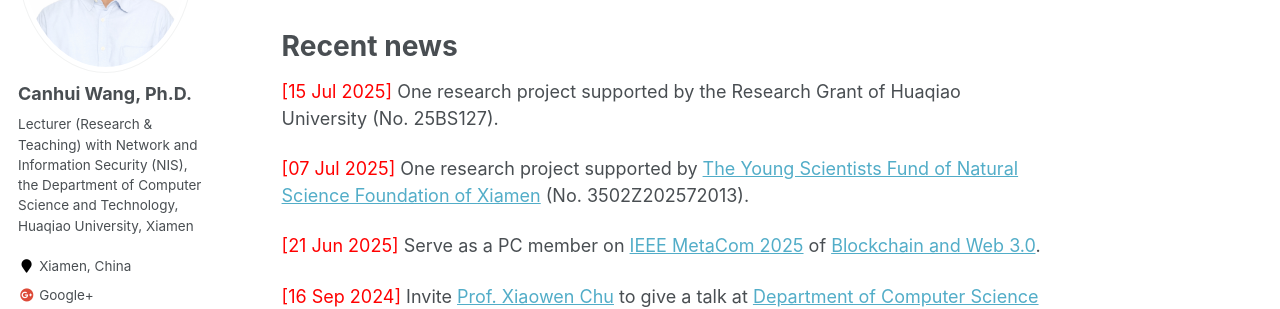
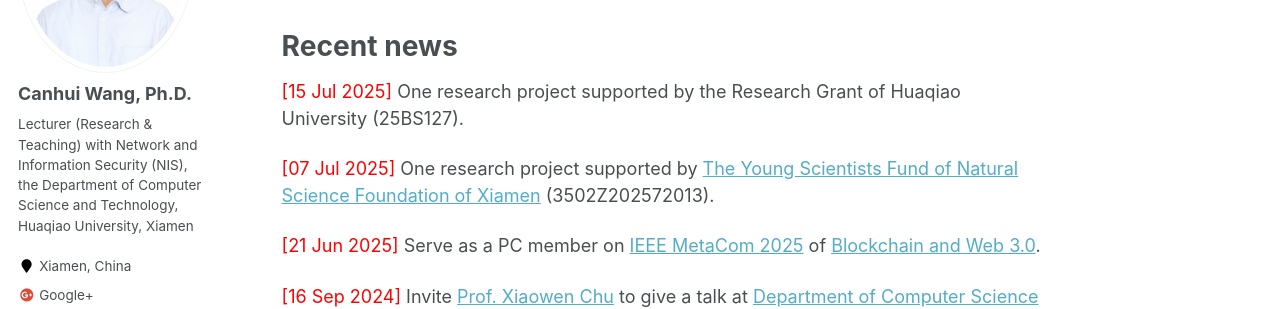
Before and after one commit to Canhui/canhui.github.io, a Jekyll site: the page built from _pages/about.md, in a window 1280 px wide and 900 px high, scrolled down 532 px. Shown: the part 179-488 px from the top of the window. Built offline with Jekyll 4.4.1, drawn with Linux system fonts in a browser that asks for light colours.

Commit message:
Update about.md

```diff
--- a/_pages/about.md
+++ b/_pages/about.md
@@ -18,9 +18,9 @@ Canhui Wang is currently a Lecturer (Research & Teaching) with Network and Infor
 Recent news
 ======
 
-<span style="color:red"> \[15 Jul 2025\] </span> One research project supported by the Research Grant of Huaqiao University (No. 25BS127).
+<span style="color:red"> \[15 Jul 2025\] </span> One research project supported by the Research Grant of Huaqiao University (25BS127).
 
-<span style="color:red"> \[07 Jul 2025\] </span> One research project supported by [The Young Scientists Fund of Natural Science Foundation of Xiamen](http://sti.xm.gov.cn/xxgk/tzgg/202507/t20250703_2943157.htm) (No. 3502Z202572013).
+<span style="color:red"> \[07 Jul 2025\] </span> One research project supported by [The Young Scientists Fund of Natural Science Foundation of Xiamen](http://sti.xm.gov.cn/xxgk/tzgg/202507/t20250703_2943157.htm) (3502Z202572013).
 
 <span style="color:red"> \[21 Jun 2025\] </span> Serve as a PC member on [IEEE MetaCom 2025](https://ieee-metacom.org/) of [Blockchain and Web 3.0](https://easychair.org/conferences2/submissions?a=34918422).
 
```
